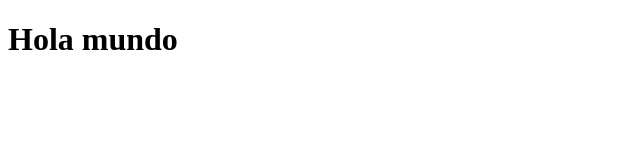
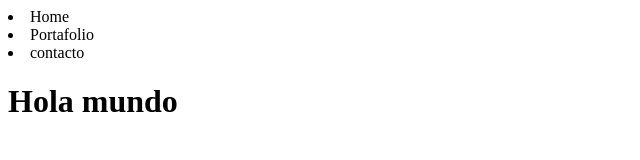
Before and after one commit to damesa/CursoGit, a plain HTML site: page index.html in a window 1280 px wide. Shown: the whole page, without its empty margins (0-640 px from the left). Drawn offline with Linux system fonts and the light colour scheme.

Commit message:
Agregao menu de navegacion index.html

```diff
--- a/index.html
+++ b/index.html
@@ -4,6 +4,13 @@
 	<title>Curso de Git</title>
 </head>
 <body>
+<header>
+	<nav>
+		<li>Home</li>
+		<li>Portafolio</li>
+		<li>contacto</li>
+	</nav>
+</header>
 <h1>Hola mundo</h1>
 </body>
 </html>
```
